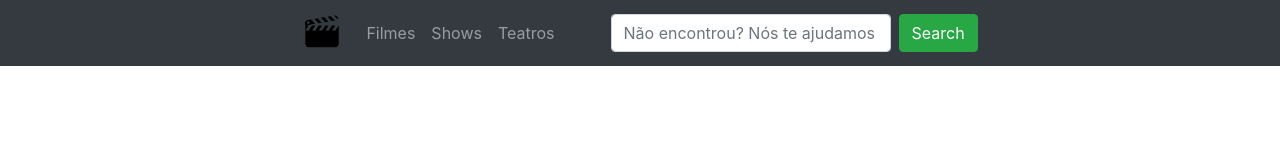
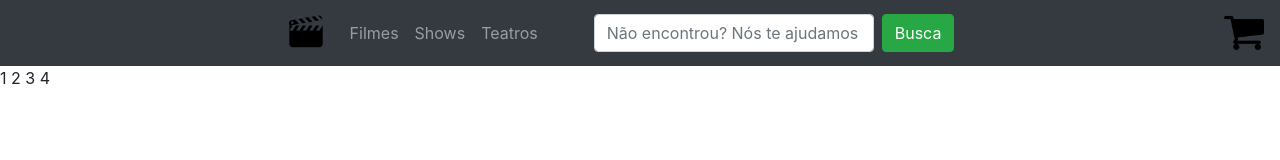
Before and after one commit to BrewsterAnna/gerenciador-ingressos, a plain HTML site: page Home/index.html in a window 1280 px wide. Drawn offline with nearby package versions, Linux system fonts and the light colour scheme.

Commit message:
Inserir carrinho [Pag:Home-Index]

```diff
--- a/Home/index.html
+++ b/Home/index.html
@@ -11,11 +11,12 @@
     <title>Billet</title>
 </head>
 <body>
-    <nav class="navbar navbar-expand-sm bg-dark navbar-dark justify-content-center">
-    <a class="navbar-brand" href="index.html">
+    <header class="navbar navbar-expand-sm bg-dark navbar-dark justify-content-center">
+        <a class="navbar-brand ml-md-auto" href="index.html" aria-label="Billet">
             <img src="/gerenciador-ingressos/_img/logo.png" alt="Logo" style="width:40px;">
         </a>
-    <ul class="navbar-nav">
+        <div class="navbar-nav-scroll">
+            <ul class="navbar-nav bd-navbar-nav flex-row">
                 <li class="nav-item">
                     <a class="nav-link" href="#">Filmes</a>
                 </li>
@@ -26,11 +27,26 @@
                     <a class="nav-link" href="#">Teatros</a>
                 </li>
             </ul>
-
+        </div>
         <form class="form-inline ml-5" action="/action_page.php">
             <input class="form-control mr-sm-2" style="width:280px" type="text" placeholder="Não encontrou? Nós te ajudamos ;)">
-        <button class="btn btn-success" type="submit">Search</button>
+            <button class="btn btn-success" type="submit">Busca</button>
         </form>
-    </nav>
+        <div class="navbar-nav flex-row ml-md-auto d-none d-md-flex">
+            <ul class="navbar-nav  ">
+                <li class="nav-item">
+                    <a href="#"><img src="/gerenciador-ingressos/_img/cart.png" alt="Carrinho" style="width:40px;"></a>
+                </li>
+            </ul>
+        </div>
+    </header>
+    <main>
+            <mat-grid-list cols="2" rowHeight="2:1">
+                    <mat-grid-tile>1</mat-grid-tile>
+                    <mat-grid-tile>2</mat-grid-tile>
+                    <mat-grid-tile>3</mat-grid-tile>
+                    <mat-grid-tile>4</mat-grid-tile>
+                  </mat-grid-list>
+    </main>
 </body>
 </html>
```
Also changed, not shown: _img/cart.png (added). Lines whose indentation alone changed are shown as unchanged.
